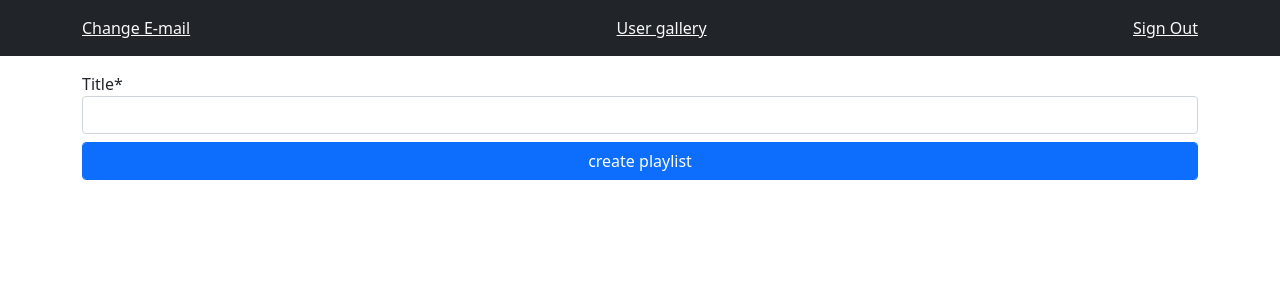
After one commit to Rabby-Shanto/Video-Gallery, a Django app: page /user_gallery/create_playlist/ in a window 1280 px wide. The commit adds this page. Shown: the top 300 px of the page. Run offline with Django 4.2, Linux system fonts and the light colour scheme; the visitor is signed in with stand-in values (Sample User, id 1); some libraries are stand-ins or nearby versions.

Commit message:
created video gallery model

```diff
--- a/UserGallery/admin.py
+++ b/UserGallery/admin.py
@@ -1,6 +1,8 @@
 from django.contrib import admin
 
 # Register your models here.
-from .models import CustomUser
+from .models import CustomUser,Video,PlayList
 
 admin.site.register(CustomUser)
+admin.site.register(Video)
+admin.site.register(PlayList)
--- a/UserGallery/models.py
+++ b/UserGallery/models.py
@@ -7,3 +7,15 @@ class CustomUser(AbstractUser):
 
     def __str__(self):
         return self.email
+
+
+
+class PlayList(models.Model):
+    title = models.CharField(max_length=250)
+
+
+class Video(models.Model):
+    title = models.CharField(max_length=250)
+    url = models.URLField()
+    youtube_id = models.CharField(max_length=100)
+    playlist = models.ForeignKey(PlayList,on_delete=models.CASCADE)
--- a/UserGallery/urls.py
+++ b/UserGallery/urls.py
@@ -3,4 +3,5 @@ from .import views
 
 urlpatterns = [
     path('', views.u_gallery,name='u_gallery'),
+    path('create_playlist/',views.create_playlist.as_view(),name="create_playlist")
 ]
--- a/UserGallery/views.py
+++ b/UserGallery/views.py
@@ -1,6 +1,19 @@
-from django.shortcuts import render
+from django.shortcuts import render,redirect
+from django.contrib.auth.decorators import login_required
+from django.utils.decorators import method_decorator
+from django.views import generic
+from .models import PlayList
+from django.urls import reverse_lazy
+# Create your views here.
+@login_required
+def u_gallery(request):
 
-# Create your views here.
+        return render(request,'gallery/user_gallery.html')
 
-def u_gallery(request):
-    return render(request,'gallery/user_gallery.html')
+
+@method_decorator(login_required, name='dispatch')
+class create_playlist(generic.CreateView):
+    model = PlayList
+    fields = ['title']
+    template_name  = 'gallery/create_playlist.html'
+    success_url = reverse_lazy('u_gallery')
--- /dev/null
+++ b/templates/gallery/create_playlist.html
@@ -0,0 +1,16 @@
+{% extends 'account/base.html' %}
+{% load crispy_forms_filters %}
+{% block content %}
+
+<div class="container">
+    <form action="" method="post">
+        {% csrf_token %}
+        <div  class="mb-2">
+            {{ form|crispy }}
+        </div>
+
+        <input type="submit" value="create playlist" class="btn-primary form-control">
+    </form>
+</div>
+
+{% endblock %}
--- a/templates/home.html
+++ b/templates/home.html
@@ -1,3 +1 @@
 {% extends 'account/base.html' %}
-
-this is the home page.
```
Also changed, not shown: templates/gallery/user_gallery.html (+6 -1 lines).
